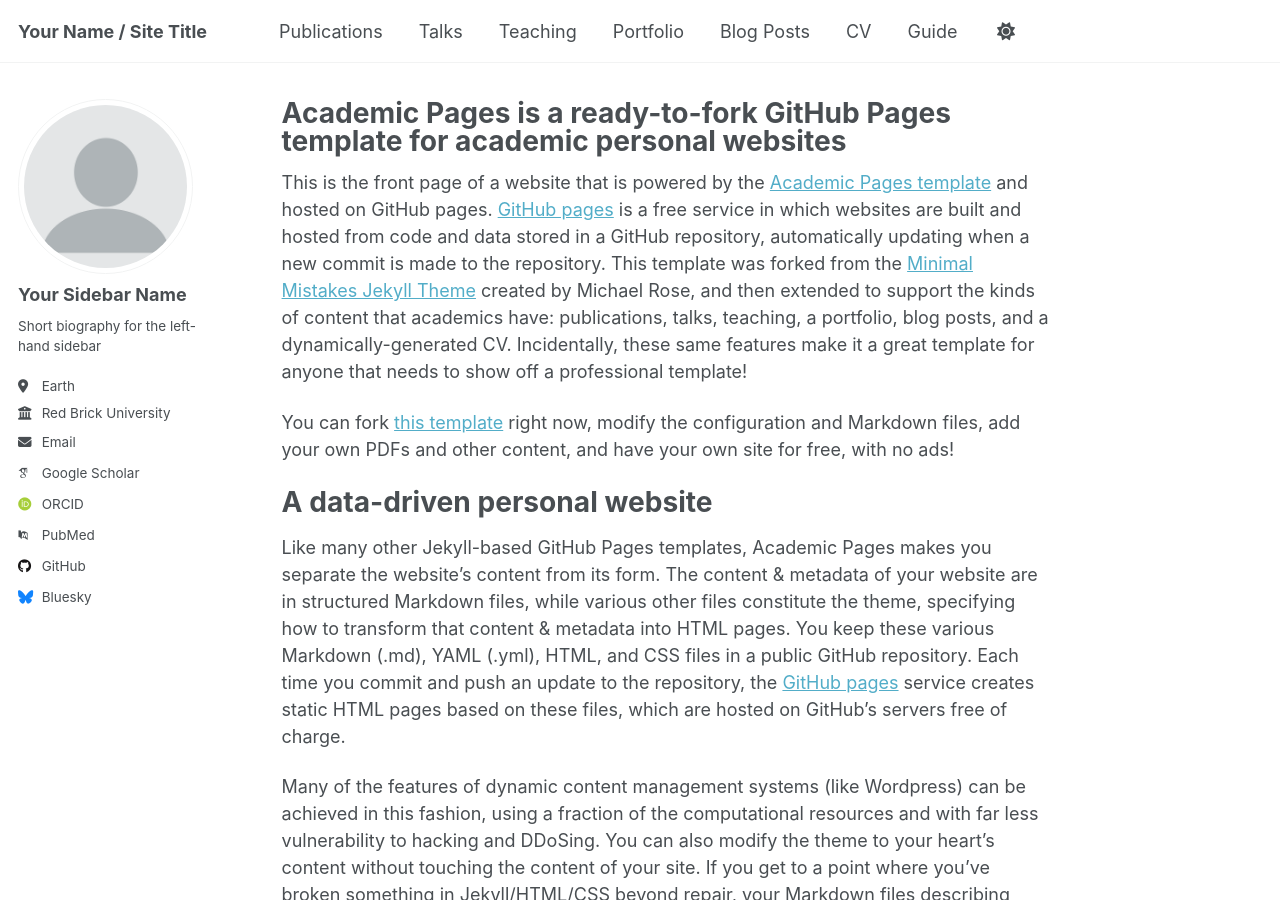
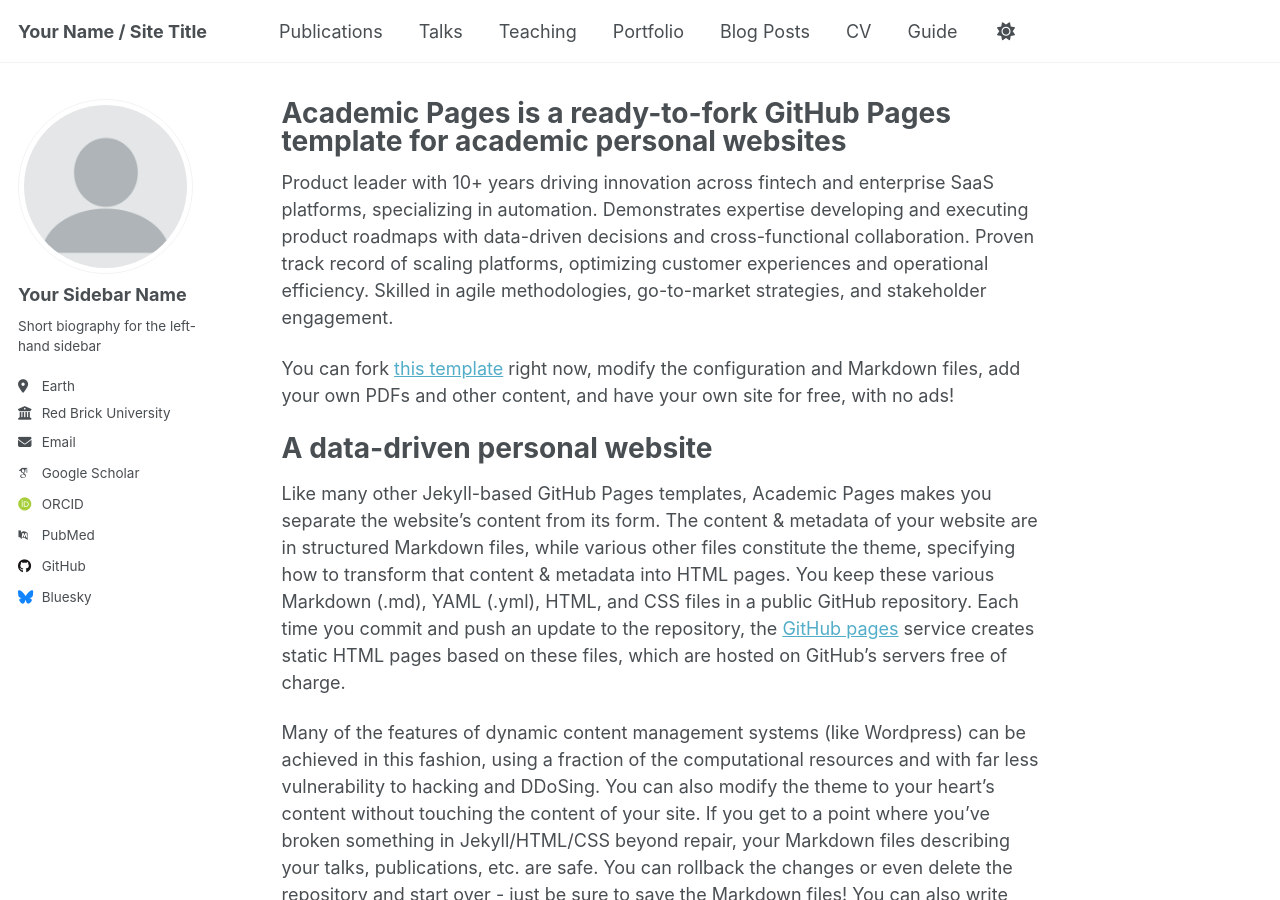
Before and after one commit to joeljude/profile, a Jekyll site: the page built from _pages/about.md, in a window 1280 px wide and 900 px high. Built offline with Jekyll 4.4.1, drawn with Linux system fonts in a browser that asks for light colours; some web fonts are replaced; a script that is not in the unit is left out.

Commit message:
Update about page with professional bio
- Added product leader bio with 10+ years experience
- Updated gitignore to exclude .vercel folder

🤖 Generated with [Claude Code](https://claude.ai/code)

Co-Authored-By: Claude <noreply@anthropic.com>

```diff
--- a/_pages/about.md
+++ b/_pages/about.md
@@ -7,7 +7,10 @@ redirect_from:
   - /about.html
 ---
 
-This is the front page of a website that is powered by the [Academic Pages template](https://github.com/academicpages/academicpages.github.io) and hosted on GitHub pages. [GitHub pages](https://pages.github.com) is a free service in which websites are built and hosted from code and data stored in a GitHub repository, automatically updating when a new commit is made to the repository. This template was forked from the [Minimal Mistakes Jekyll Theme](https://mmistakes.github.io/minimal-mistakes/) created by Michael Rose, and then extended to support the kinds of content that academics have: publications, talks, teaching, a portfolio, blog posts, and a dynamically-generated CV. Incidentally, these same features make it a great template for anyone that needs to show off a professional template!
+Product leader with 10+ years driving innovation across fintech and enterprise SaaS platforms, specializing in automation. Demonstrates
+expertise developing and executing product roadmaps with data-driven decisions and cross-functional collaboration. Proven track record
+of scaling platforms, optimizing customer experiences and operational efficiency. Skilled in agile methodologies, go-to-market strategies,
+and stakeholder engagement.
 
  You can fork [this template](https://github.com/academicpages/academicpages.github.io) right now, modify the configuration and Markdown files, add your own PDFs and other content, and have your own site for free, with no ads!
 
```
Also changed, not shown: 1 other file.
